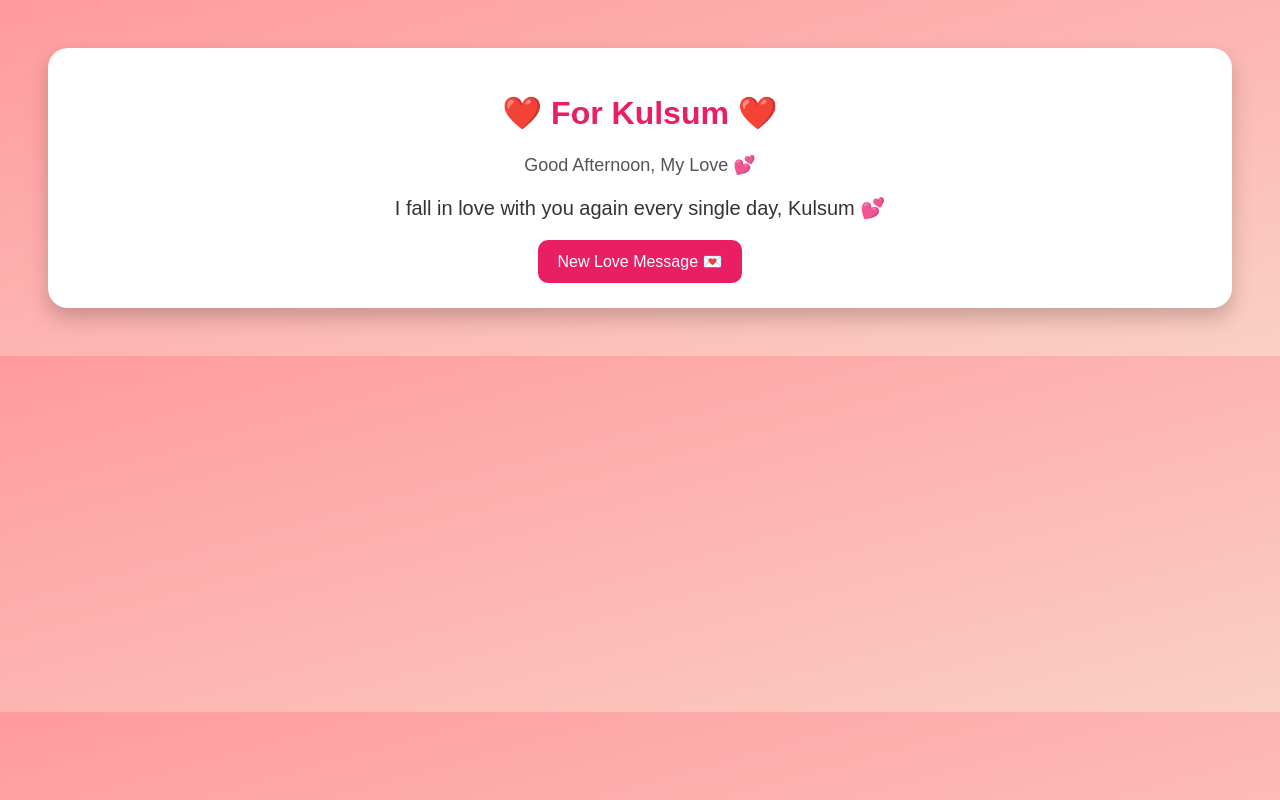
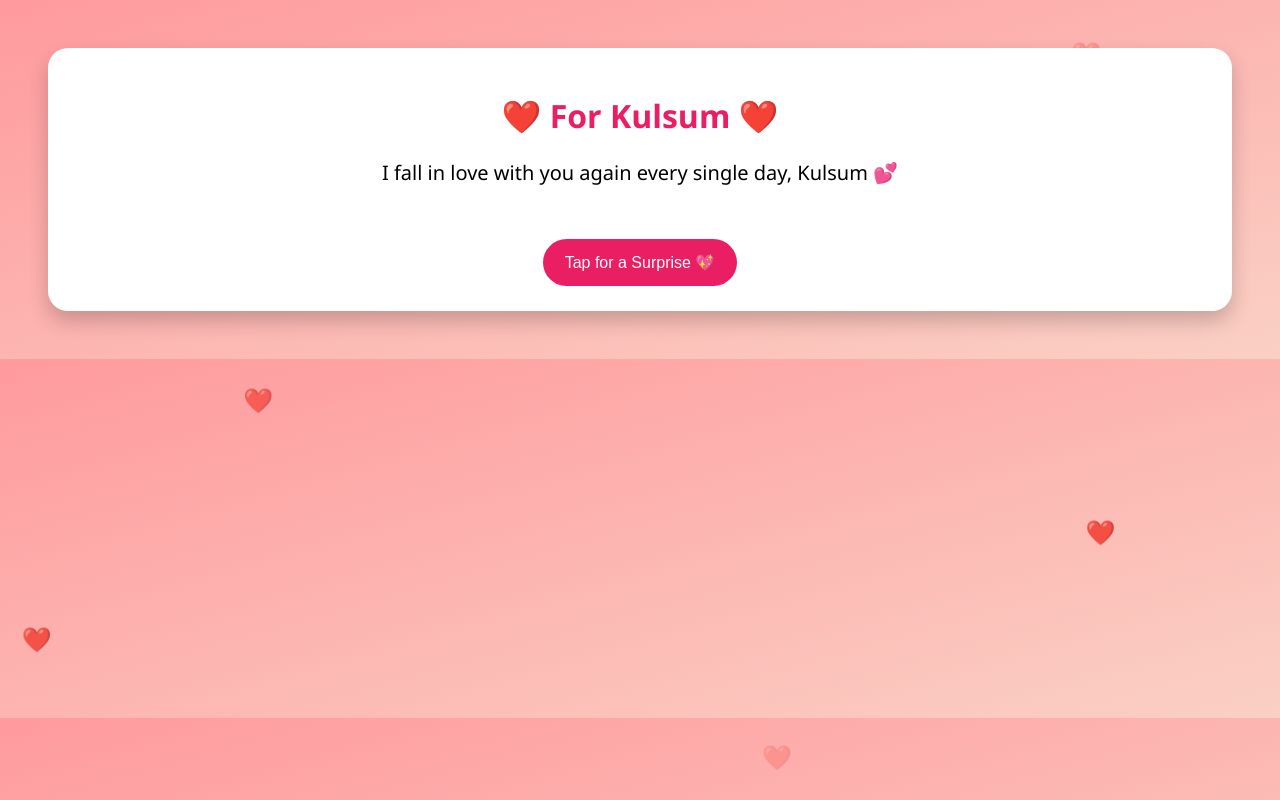
Before and after one commit to fahad3853/k, a Flask app: page / in a window 1280 px wide. Run offline with Flask 3, Linux system fonts and the light colour scheme.

Commit message:
Revamp index.html for Kulsum with animations

```diff
--- a/templates/index.html
+++ b/templates/index.html
@@ -1,15 +1,16 @@
 <!DOCTYPE html>
 <html>
 <head>
-    <title>For My Love ❤️</title>
+    <title>For Kulsum ❤️</title>
     <meta name="viewport" content="width=device-width, initial-scale=1.0">
 
     <style>
         body {
             background: linear-gradient(to bottom right, #ff9a9e, #fad0c4);
-            font-family: Arial, sans-serif;
+            font-family: 'Segoe UI', sans-serif;
             text-align: center;
             padding: 40px;
+            overflow: hidden;
         }
 
         .card {
@@ -17,47 +18,99 @@
             padding: 25px;
             border-radius: 20px;
             box-shadow: 0 10px 20px rgba(0,0,0,0.2);
-            animation: fadeIn 1.2s ease-in-out;
+            position: relative;
+            z-index: 2;
+            animation: pop 0.8s ease;
         }
 
         h1 {
             color: #e91e63;
         }
 
-        .greeting {
-            font-size: 18px;
-            color: #555;
-        }
-
         .message {
             font-size: 20px;
             margin: 20px 0;
-            color: #333;
+            min-height: 60px;
         }
 
         button {
             background: #e91e63;
             color: white;
             border: none;
-            padding: 12px 20px;
+            padding: 14px 22px;
             font-size: 16px;
-            border-radius: 10px;
+            border-radius: 30px;
             cursor: pointer;
         }
 
-        @keyframes fadeIn {
-            from { opacity: 0; transform: translateY(15px); }
-            to { opacity: 1; transform: translateY(0); }
+        /* Floating hearts */
+        .heart {
+            position: absolute;
+            bottom: -20px;
+            font-size: 24px;
+            animation: floatUp 6s linear infinite;
+            opacity: 0.7;
+        }
+
+        @keyframes floatUp {
+            0% { transform: translateY(0); opacity: 0; }
+            20% { opacity: 1; }
+            100% { transform: translateY(-120vh); opacity: 0; }
+        }
+
+        @keyframes pop {
+            from { transform: scale(0.8); opacity: 0; }
+            to { transform: scale(1); opacity: 1; }
         }
     </style>
 </head>
 
 <body>
+
+    <!-- Floating hearts container -->
+    <div id="hearts"></div>
+
     <div class="card">
-        <h1>❤️ For {{ name }} ❤️</h1>
-        <p class="greeting">{{ greeting }}</p>
-        <p class="message">{{ message }}</p>
-        <button onclick="location.reload()">New Love Message 💌</button>
+        <h1>❤️ For Kulsum ❤️</h1>
+        <p class="message" id="message"></p>
+        <button onclick="showMessage()">Tap for a Surprise 💖</button>
     </div>
+
+    <script>
+        const messageText = "{{ message }}";
+        let index = 0;
+
+        function typeWriter() {
+            if (index < messageText.length) {
+                document.getElementById("message").innerHTML += messageText.charAt(index);
+                index++;
+                setTimeout(typeWriter, 50);
+            }
+        }
+
+        function showMessage() {
+            index = 0;
+            document.getElementById("message").innerHTML = "";
+            typeWriter();
+        }
+
+        // Auto start typing
+        typeWriter();
+
+        // Create floating hearts
+        setInterval(() => {
+            const heart = document.createElement("div");
+            heart.className = "heart";
+            heart.innerHTML = "❤️";
+            heart.style.left = Math.random() * 100 + "vw";
+            heart.style.animationDuration = (Math.random() * 3 + 4) + "s";
+            document.body.appendChild(heart);
+
+            setTimeout(() => {
+                heart.remove();
+            }, 7000);
+        }, 800);
+    </script>
+
 </body>
 </html>
```
